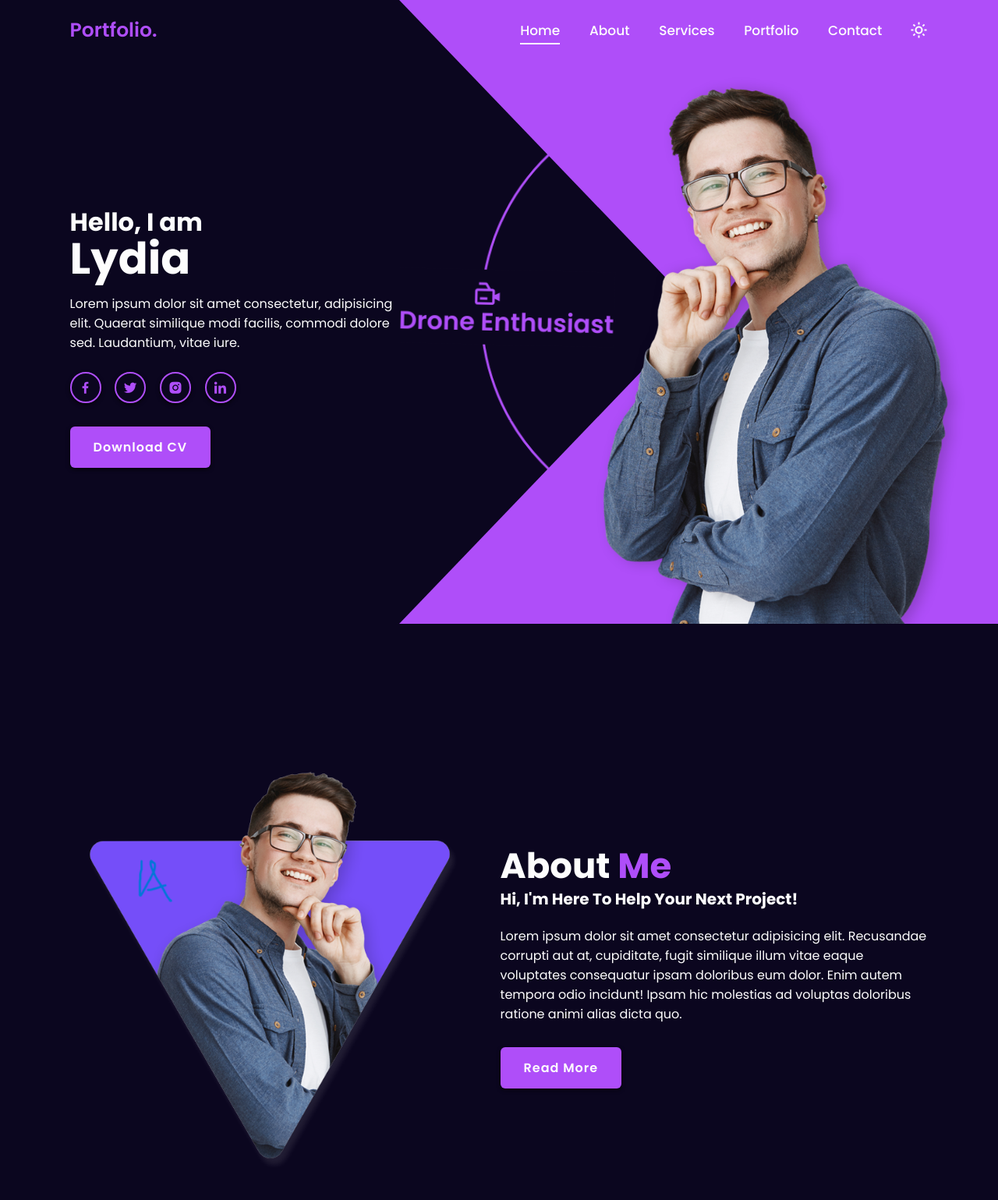
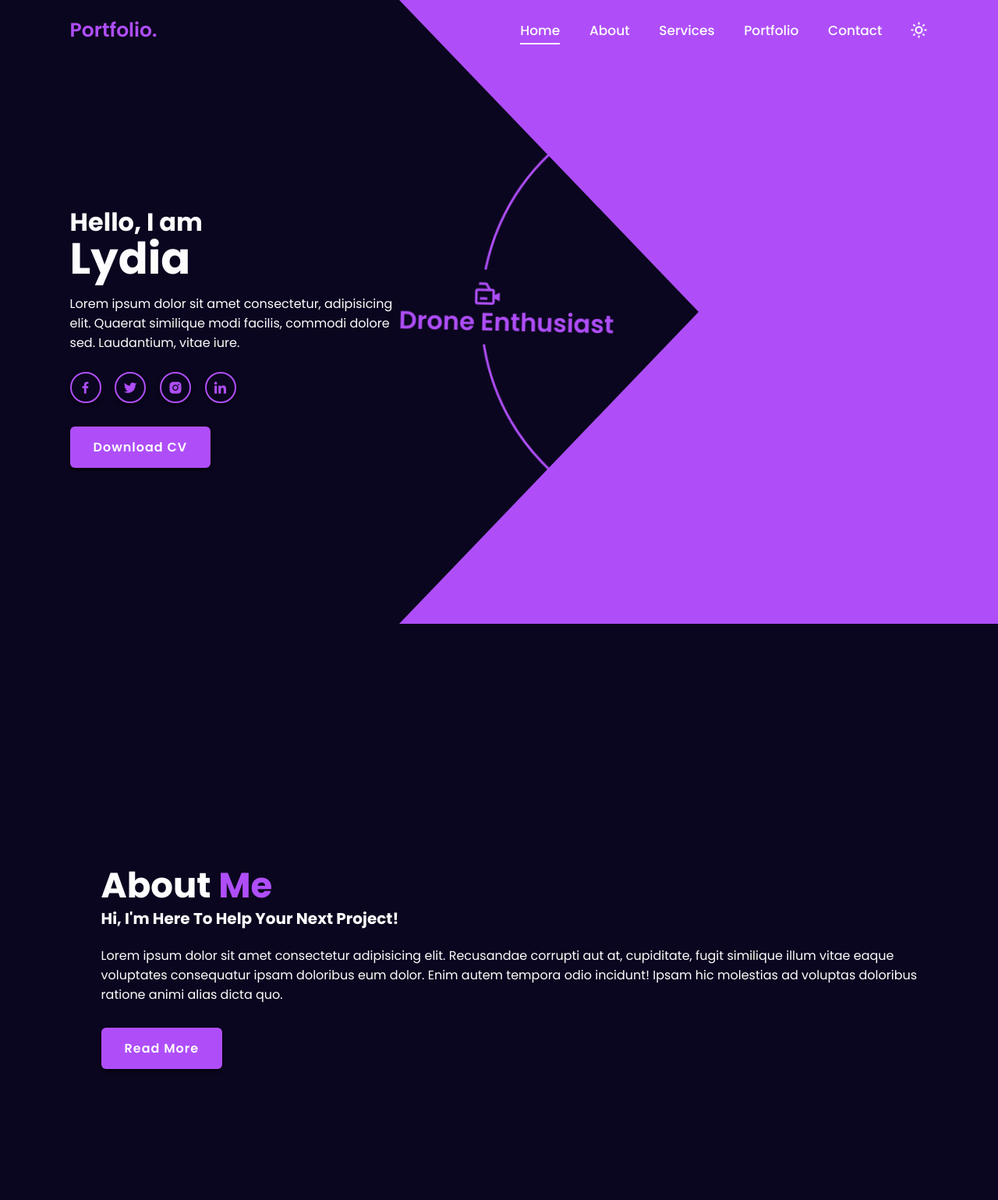
Before and after one commit to AngelGketsis/cv-site, a plain HTML site: page index.html in a window 1280 px wide. Shown: the top 1539 px of the page at 78% size. Drawn offline with nearby package versions, Linux system fonts and the light colour scheme.

Commit message:
Removed images for now

```diff
--- a/index.html
+++ b/index.html
@@ -81,14 +81,14 @@
         </div>
 
         <div class="home-img">
-            <img src="images/home.png" alt="">
+            <img src="" alt=""> <!--src image @ images/home.png -->
         </div>
     </section>
 
     <!-- about section design -->
     <section class="about" id="about">
         <div class="about-img">
-            <img src="images/about.png" alt="">
+            <img src="" alt="">  <!--src image @ images/about.png -->
         </div>
 
         <div class="about-content">
```
